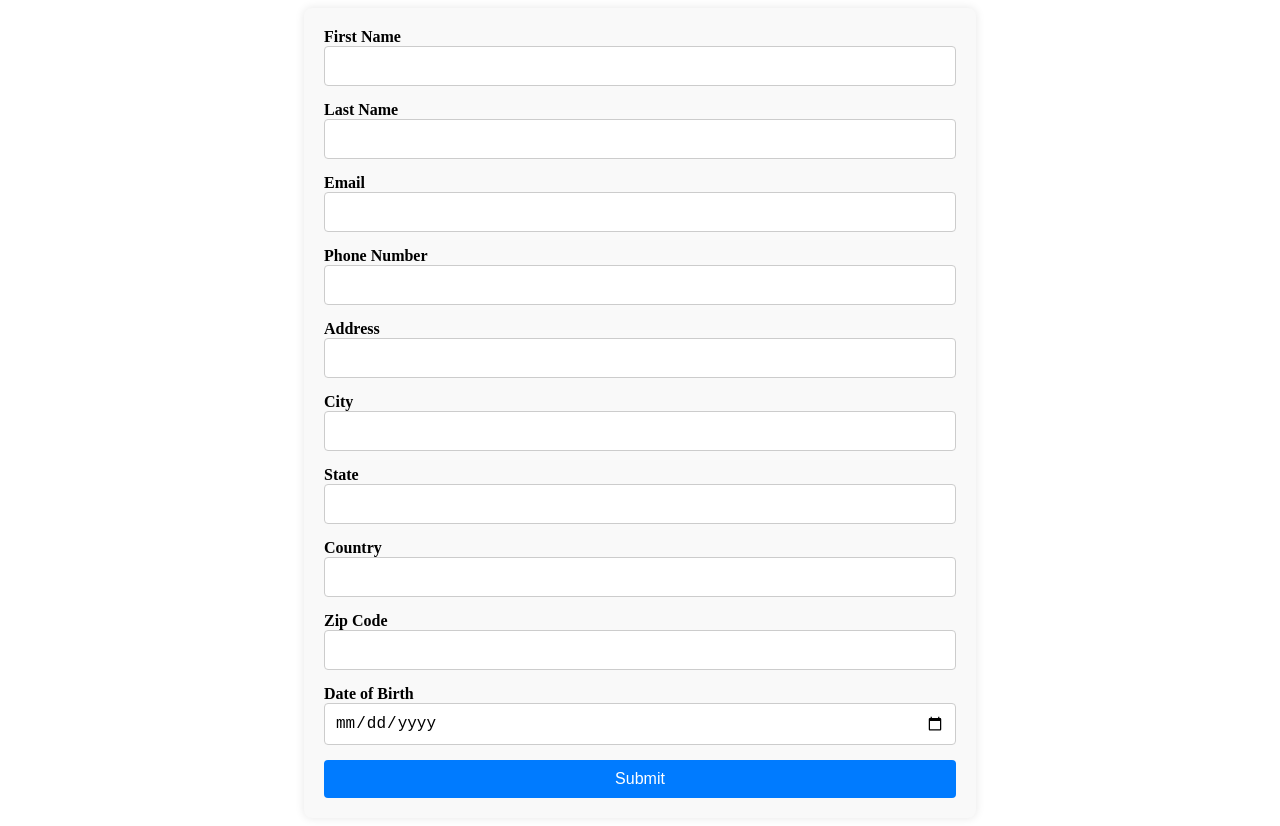
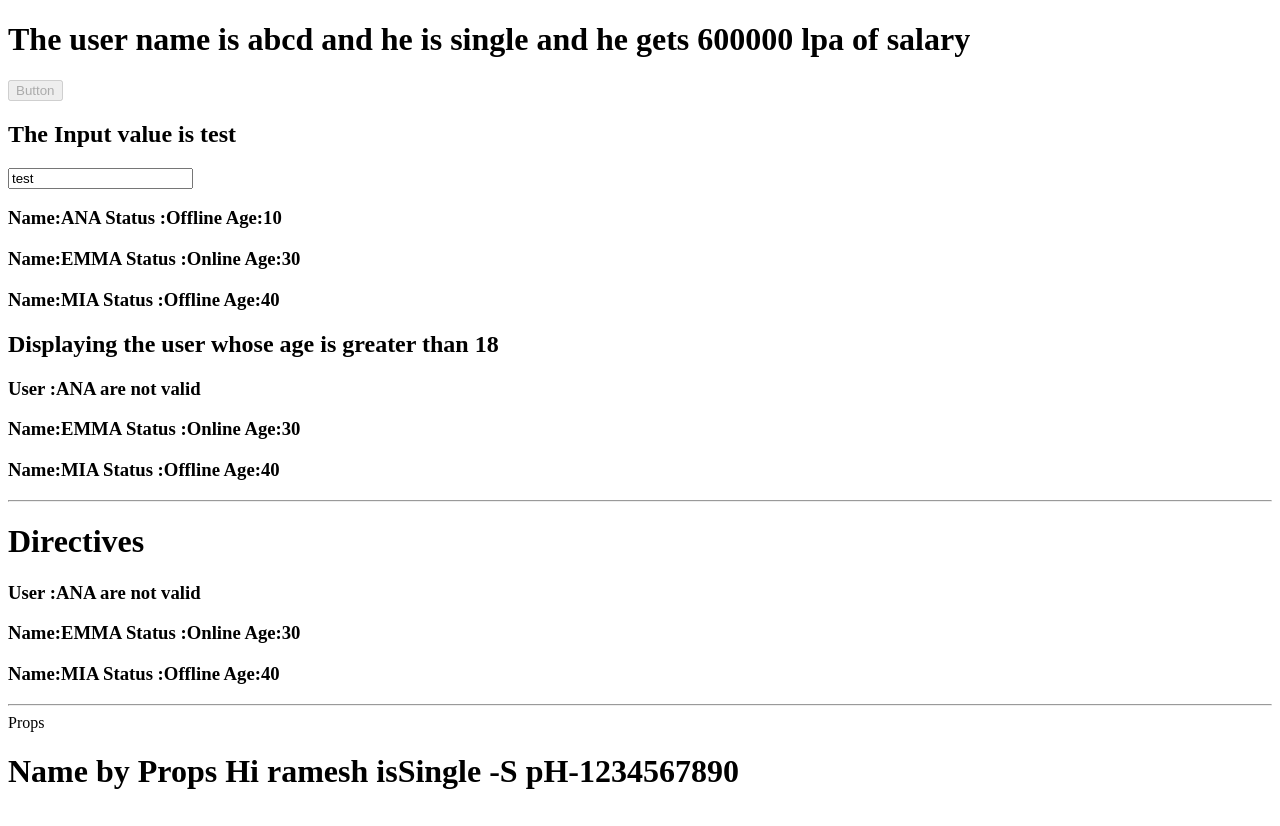
Before and after one commit to VikranthKA/Angular_Fundamentals, an Angular app in the folder fundamentals/: page / in a window 1280 px wide. Built offline with nearby package versions, Linux system fonts and the light colour scheme.

Commit message:
worked on fundamentals

```diff
--- a/fundamentals/src/app/app.component.html
+++ b/fundamentals/src/app/app.component.html
@@ -1,3 +1,5 @@
 <div>
-  <simple-user-form></simple-user-form>
+  <!-- <simple-user-form/> -->
+   <app-user-profile user="ramesh" isSingle="true" ph="1234567890"/>
+
 </div>
--- /dev/null
+++ b/fundamentals/src/app/components/user-profile/user-profile.component.html
@@ -0,0 +1,52 @@
+<div>
+    <h1>The user name is {{name.toLocaleLowerCase() }} and he is {{status}} and he gets {{salary}} lpa of salary</h1>
+    <button [disabled]="isBtnDisabled">Button</button>
+    <h2>The Input value is {{inputValue}}</h2>
+    <!-- <input type="text" [value]="inputValue" (change)="onChange($event)"/> -->
+    <input type="text" [(ngModel)]="inputValue"/>
+    <div>
+        @for(user of userInfo;track user.name){
+            <h3>Name:{{user.name}}
+                Status :{{user.isOnline ? "Online" : "Offline"}}
+                Age:{{user.age}}
+            </h3>
+        }
+    </div>
+    <div>
+        <h2>Displaying the user whose age is greater than 18</h2>
+        @for(user of userInfo;track user.name){
+            @if(user.age >= 18){
+                <h3>Name:{{user.name}}
+                    Status :{{user.isOnline ? "Online" : "Offline"}}
+                    Age:{{user.age}}
+                </h3>
+
+            }@else {
+                <h3>User :{{user.name}} are not valid</h3>
+            }
+        }
+    </div>
+    <hr/>
+    <h1>Directives</h1>
+
+    <div *ngFor="let user of userInfo">
+        <h3 *ngIf="user.age >= 18; else elseBlock">Name:{{user.name}}
+            Status :{{user.isOnline ? "Online" : "Offline"}}
+            Age:{{user.age}}
+        </h3>
+        <ng-template #elseBlock>
+                <h3>User :{{user.name}} are not valid</h3>
+
+
+        </ng-template>
+
+    </div>
+
+    <hr/>
+    Props
+    <h1>Name by Props {{username}} isSingle -{{isSingle ?"S":"N_S"}} pH-{{ph}}</h1>
+
+
+
+
+</div>
--- /dev/null
+++ b/fundamentals/src/app/components/user-profile/user-profile.component.ts
@@ -0,0 +1,43 @@
+import { CommonModule } from '@angular/common';
+import { booleanAttribute, Component, Input, numberAttribute } from '@angular/core';
+import { FormsModule } from '@angular/forms';
+
+
+function formatName(value:string):string{
+  return "Hi " + value
+}
+@Component({
+  selector: 'app-user-profile',
+  standalone: true,
+  imports: [FormsModule,CommonModule],
+  templateUrl: './user-profile.component.html',
+  styleUrl: './user-profile.component.css'
+})
+export class UserProfileComponent {
+  name: string = "ABCD"
+  status: string = "single"
+  salary: number = 600000
+  isBtnDisabled: boolean = true
+  inputValue: string = "test"
+
+  userInfo = [{
+    name: "ANA", isOnline: false, age: 10
+  },
+  {
+    name: "EMMA", isOnline: true, age: 30
+  },
+  {
+    name: "MIA", isOnline: false, age: 40
+  }]
+
+  // onChange(e:Event):void{
+  //   const value = (e.target as HTMLInputElement).value
+  //   this.inputValue = value
+  //   }
+
+  @Input({alias:"user",transform:formatName}) username:string="";
+  @Input({transform:booleanAttribute}) isSingle!:boolean;
+  @Input({transform:numberAttribute}) ph!:number;
+
+
+}
```
Also changed, not shown: fundamentals/src/Learning/Angular/txt.md (renamed from fundamentals/src/app/Angular/txt.md, +26 -6 lines), fundamentals/src/app/app.component.ts (+7 -1 lines), fundamentals/src/Learning/Javascript/index.js (renamed from fundamentals/src/Javascript/index.js), fundamentals/src/Learning/Typescript/index.js (renamed from fundamentals/src/Typescript/index.js), fundamentals/src/Learning/Typescript/index.ts (renamed from fundamentals/src/Typescript/index.ts), fundamentals/src/app/components/user-profile/user-profile.component.css (added), 1 other file (tests, documents, lock files or other folders).
